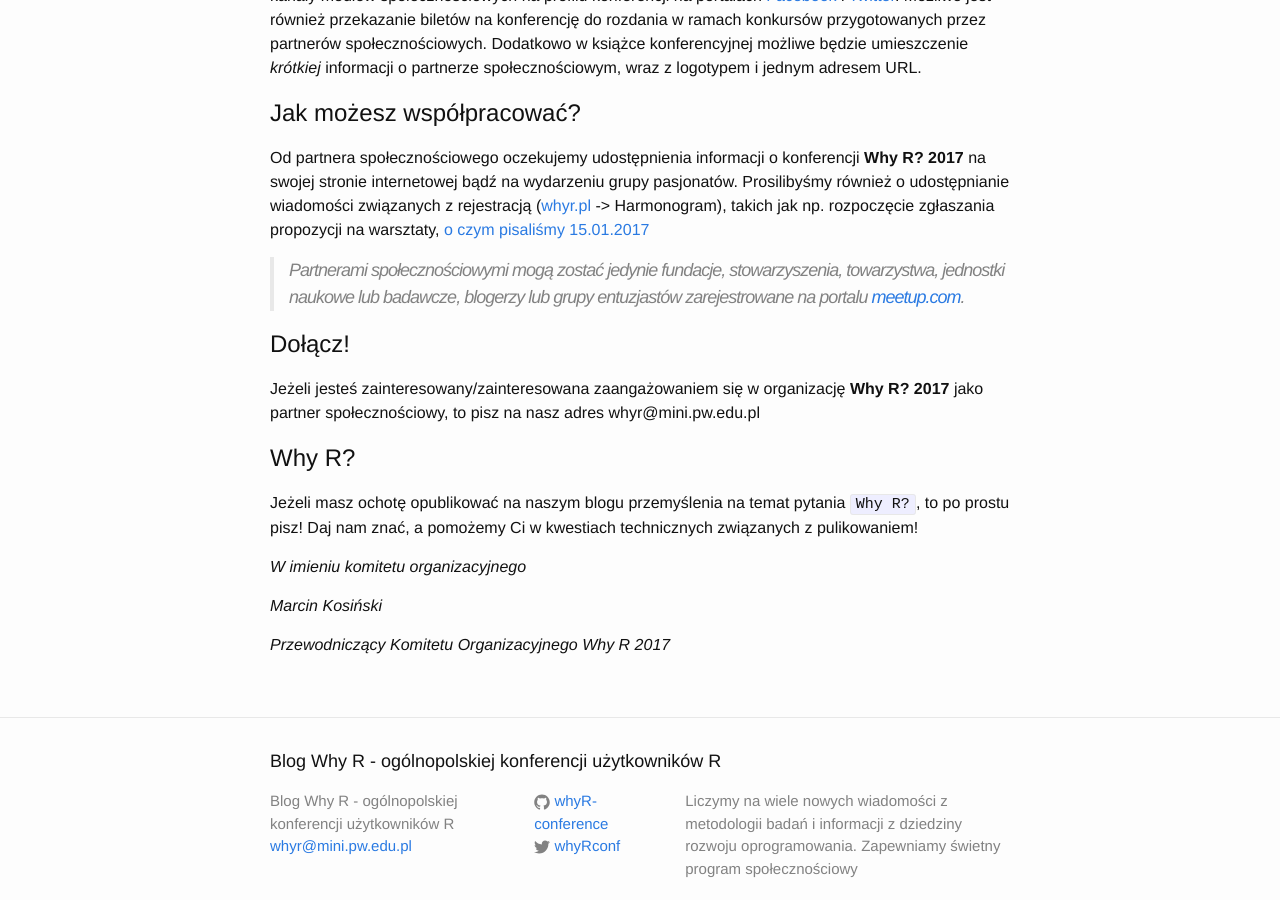
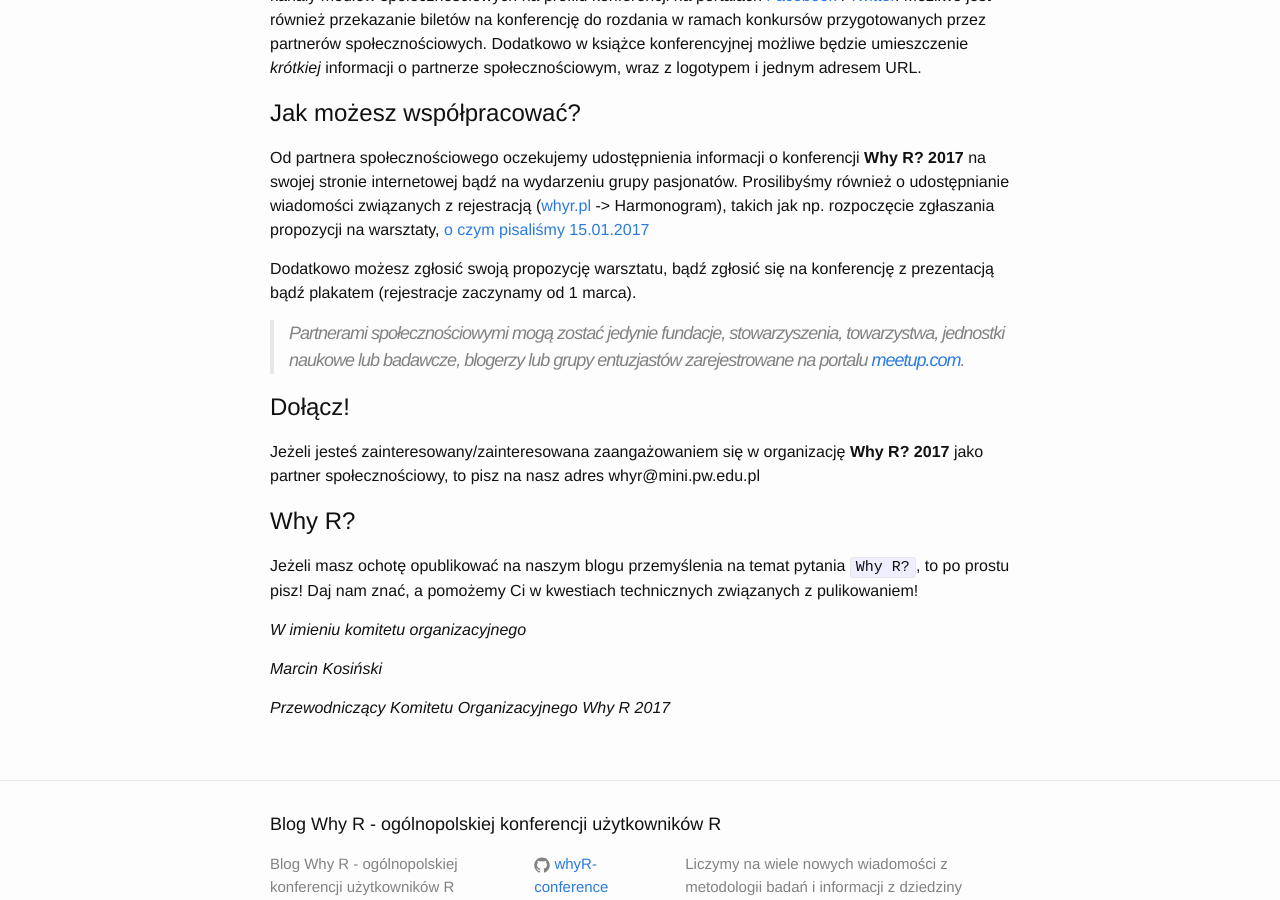
Before and after one commit to WhyR2017/blog, a Jekyll site: the page built from _posts/2017-01-17-Partnerzy-spolecznosciowi.markdown, in a window 1280 px wide and 900 px high, scrolled down 611 px. Built offline with Jekyll 4.4.1, drawn with Linux system fonts in a browser that asks for light colours; comment, search, counter and statistics services are not loaded.

Commit message:
update partnerzy

```diff
--- a/_posts/2017-01-17-Partnerzy-spolecznosciowi.markdown
+++ b/_posts/2017-01-17-Partnerzy-spolecznosciowi.markdown
@@ -18,6 +18,8 @@
 Od partnera społecznościowego oczekujemy udostępnienia informacji o konferencji **Why R? 2017** na swojej stronie internetowej bądź na wydarzeniu grupy pasjonatów. Prosilibyśmy również o udostępnianie wiadomości związanych z rejestracją ([whyr.pl](http://whyr.pl/) -> Harmonogram), takich jak np. rozpoczęcie zgłaszania propozycji na warsztaty, [o czym pisaliśmy 15.01.2017](http://whyr.pl/blog/2017/01/15/Warsztaty-ruszamy.html)
 
 
+Dodatkowo możesz zgłosić swoją propozycję warsztatu, bądź zgłosić się na konferencję z prezentacją bądź plakatem (rejestracje zaczynamy od 1 marca).
+
 > Partnerami społecznościowymi mogą zostać jedynie fundacje, stowarzyszenia, towarzystwa, jednostki naukowe lub badawcze, blogerzy lub grupy entuzjastów zarejestrowane na portalu [meetup.com](https://www.meetup.com/).
 
 # Dołącz!
```
